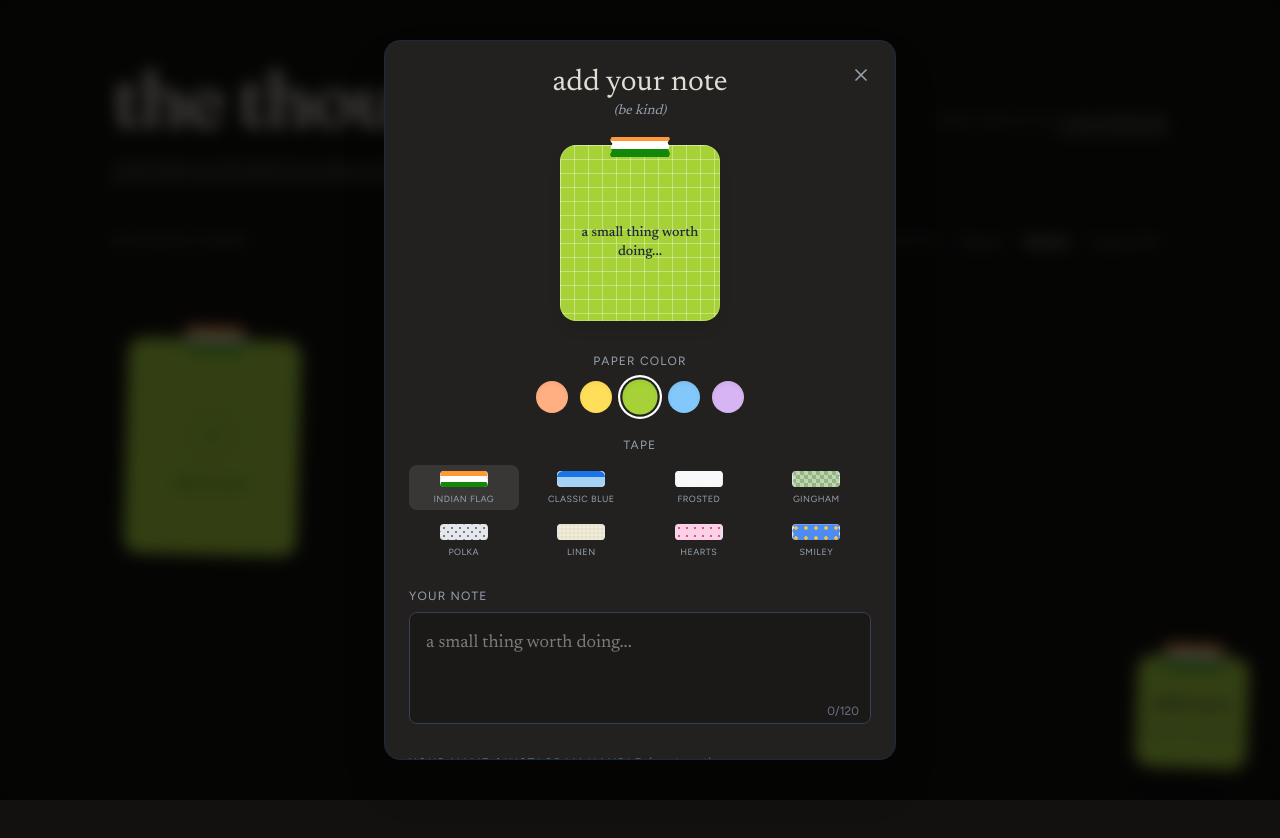
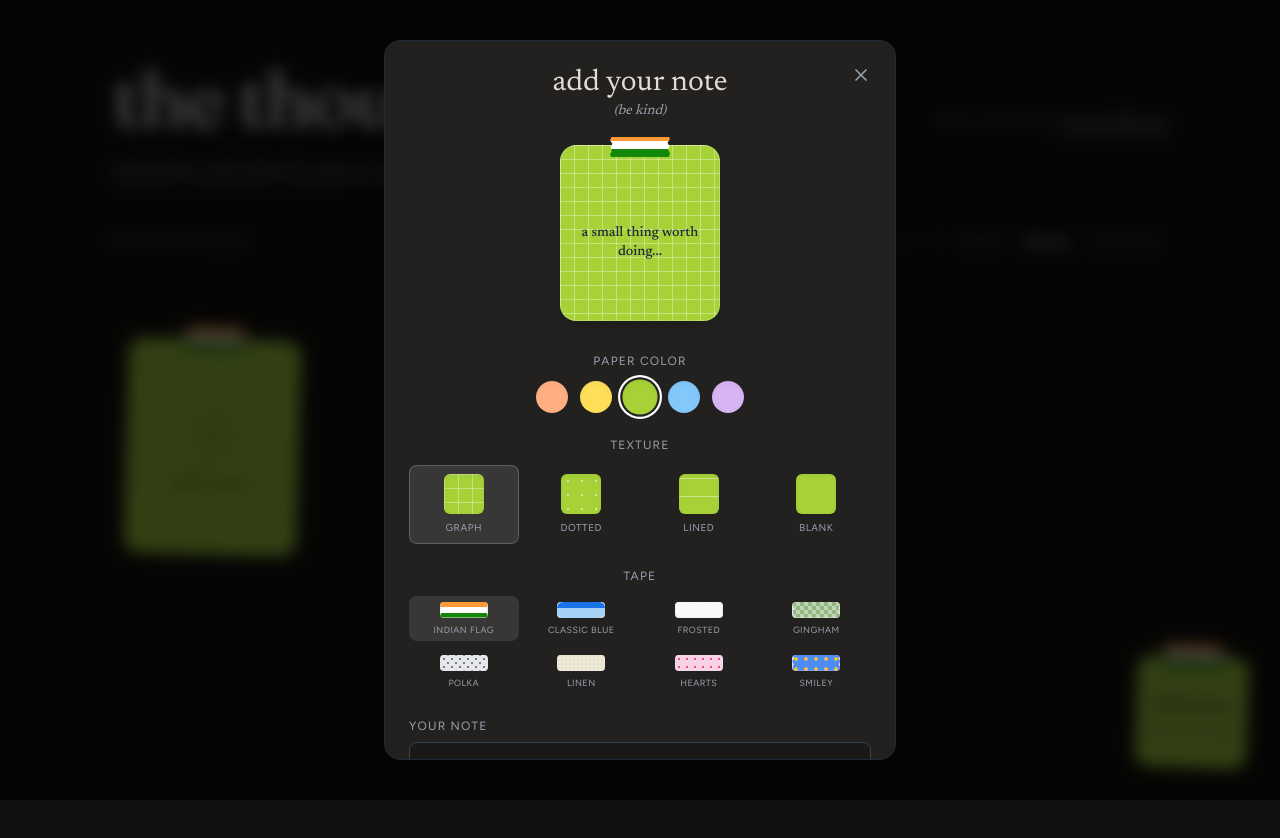
Before and after one commit to codewithdhruba01/YourThought, a React (Vite) app: page / in a window 1280 px wide. Both pictures are taken after a click on the button "add yours". Shown: the top 838 px of the page. Built offline with nearby package versions, Linux system fonts and the light colour scheme.

Commit message:
Add paper texture selection and styling to AddThoughtModal, ThoughtCard, and ThoughtWall components

```diff
--- a/src/components/AddThoughtModal.tsx
+++ b/src/components/AddThoughtModal.tsx
@@ -3,7 +3,8 @@ import { X } from 'lucide-react';
 import { motion, AnimatePresence } from 'framer-motion';
 import clsx from 'clsx';
 import { v4 as uuidv4 } from 'uuid';
-import type { PaperColor, TapeType, Thought } from '../types';
+import type { PaperColor, TapeType, PaperTexture, Thought } from '../types';
+import { getTextureStyle } from '../utils/styles';
 
 interface AddThoughtModalProps {
   isOpen: boolean;
@@ -17,6 +18,13 @@ const PAPER_COLORS: { id: PaperColor; hex: string }[] = [
   { id: 'green', hex: '#A6D238' },
   { id: 'blue', hex: '#82C8FA' },
   { id: 'lavender', hex: '#D7B4F3' },
+];
+
+const TEXTURE_TYPES: { id: PaperTexture; label: string }[] = [
+  { id: 'grid', label: 'Graph' },
+  { id: 'dots', label: 'Dotted' },
+  { id: 'lines', label: 'Lined' },
+  { id: 'blank', label: 'Blank' },
 ];
 
 const TAPE_TYPES: { id: TapeType; label: string }[] = [
@@ -35,6 +43,7 @@ export function AddThoughtModal({ isOpen, onClose, onSubmit }: AddThoughtModalPr
   const [author, setAuthor] = useState('');
   const [paperColor, setPaperColor] = useState<PaperColor>('green');
   const [tape, setTape] = useState<TapeType>('india');
+  const [texture, setTexture] = useState<PaperTexture>('grid');
 
   // Reset form when opened
   useEffect(() => {
@@ -43,6 +52,7 @@ export function AddThoughtModal({ isOpen, onClose, onSubmit }: AddThoughtModalPr
       setAuthor('');
       setPaperColor('green');
       setTape('india');
+      setTexture('grid');
     }
   }, [isOpen]);
 
@@ -57,6 +67,7 @@ export function AddThoughtModal({ isOpen, onClose, onSubmit }: AddThoughtModalPr
       createdAt: Date.now(),
       paperColor,
       tape,
+      texture,
       rotation: (Math.random() * 3) - 1.5,
     };
 
@@ -116,12 +127,8 @@ export function AddThoughtModal({ isOpen, onClose, onSubmit }: AddThoughtModalPr
                   className="relative w-40 h-44 p-4 pt-8 flex flex-col items-center justify-center text-center rounded-2xl"
                   style={{
                     backgroundColor: previewColorClasses[paperColor],
-                    backgroundImage: `
-                      linear-gradient(rgba(255, 255, 255, 0.35) 1px, transparent 1px),
-                      linear-gradient(90deg, rgba(255, 255, 255, 0.35) 1px, transparent 1px)
-                    `,
-                    backgroundSize: '14px 14px',
-                    boxShadow: '0 8px 16px -4px rgba(0,0,0,0.15), inset 0 0 0 1px rgba(255,255,255,0.2)'
+                    boxShadow: '0 8px 16px -4px rgba(0,0,0,0.15), inset 0 0 0 1px rgba(255,255,255,0.2)',
+                    ...getTextureStyle(texture, true)
                   }}
                 >
                   {/* Tape */}
@@ -157,7 +164,33 @@ export function AddThoughtModal({ isOpen, onClose, onSubmit }: AddThoughtModalPr
                   </div>
                 </div>
 
-
+                {/* Paper Texture */}
+                <div>
+                  <label className="block text-xs font-sans tracking-widest text-gray-400 uppercase mb-3 text-center">
+                    Texture
+                  </label>
+                  <div className="grid grid-cols-4 gap-2">
+                    {TEXTURE_TYPES.map((t) => (
+                      <button
+                        key={t.id}
+                        onClick={() => setTexture(t.id)}
+                        className={clsx(
+                          "flex flex-col items-center justify-center p-2 rounded-lg transition-colors border border-transparent",
+                          texture === t.id ? "bg-white/10 border-white/20" : "hover:bg-white/5"
+                        )}
+                      >
+                        <div
+                          className="w-10 h-10 mb-2 relative rounded-md shadow-inner bg-[var(--color-paper-cream)]"
+                          style={{
+                            backgroundColor: previewColorClasses[paperColor],
+                            ...getTextureStyle(t.id, true)
+                          }}
+                        />
+                        <span className="text-[10px] uppercase tracking-wider text-gray-400 text-center leading-tight">{t.label}</span>
+                      </button>
+                    ))}
+                  </div>
+                </div>
 
                 {/* Tape Type */}
                 <div>
--- a/src/components/FloatingAddButton.tsx
+++ b/src/components/FloatingAddButton.tsx
@@ -1,4 +1,5 @@
 import { Pencil } from 'lucide-react';
+import { getTextureStyle } from '../utils/styles';
 
 interface FloatingAddButtonProps {
   onClick: () => void;
@@ -15,12 +16,8 @@ export function FloatingAddButton({ onClick }: FloatingAddButtonProps) {
         className="relative w-28 h-28 rounded-2xl flex flex-col items-center justify-center transform rotate-2 group-hover:rotate-0 group-hover:-translate-y-1.25 transition-all duration-300"
         style={{
           backgroundColor: '#A6D238',
-          backgroundImage: `
-            linear-gradient(rgba(255, 255, 255, 0.35) 1px, transparent 1px),
-            linear-gradient(90deg, rgba(255, 255, 255, 0.35) 1px, transparent 1px)
-          `,
-          backgroundSize: '14px 14px',
-          boxShadow: '0 8px 16px -4px rgba(0,0,0,0.15), inset 0 0 0 1px rgba(255,255,255,0.2)'
+          boxShadow: '0 8px 16px -4px rgba(0,0,0,0.15), inset 0 0 0 1px rgba(255,255,255,0.2)',
+          ...getTextureStyle('grid', true)
         }}
       >
         {/* Tape */}
--- a/src/components/ThoughtCard.tsx
+++ b/src/components/ThoughtCard.tsx
@@ -2,6 +2,7 @@ import { useState } from 'react';
 import { Heart } from 'lucide-react';
 import clsx from 'clsx';
 import type { Thought } from '../types';
+import { getTextureStyle } from '../utils/styles';
 
 interface ThoughtCardProps {
   thought: Thought;
@@ -40,12 +41,8 @@ export function ThoughtCard({ thought, onLikeToggle }: ThoughtCardProps) {
         )}
         style={{
           backgroundColor: colorClasses[thought.paperColor] || '#A6D238',
-          backgroundImage: `
-            linear-gradient(rgba(255, 255, 255, 0.35) 1px, transparent 1px),
-            linear-gradient(90deg, rgba(255, 255, 255, 0.35) 1px, transparent 1px)
-          `,
-          backgroundSize: '18px 18px',
-          boxShadow: '0 8px 16px -4px rgba(0,0,0,0.15), inset 0 0 0 1px rgba(255,255,255,0.2)'
+          boxShadow: '0 8px 16px -4px rgba(0,0,0,0.15), inset 0 0 0 1px rgba(255,255,255,0.2)',
+          ...getTextureStyle(thought.texture)
         }}
       >
         {/* Tape */}
--- a/src/components/ThoughtWall.tsx
+++ b/src/components/ThoughtWall.tsx
@@ -2,6 +2,7 @@ import { AnimatePresence, motion } from 'framer-motion';
 import { Plus } from 'lucide-react';
 import { ThoughtCard } from './ThoughtCard';
 import type { Thought } from '../types';
+import { getTextureStyle } from '../utils/styles';
 
 interface ThoughtWallProps {
   thoughts: Thought[];
@@ -50,12 +51,8 @@ export function ThoughtWall({ thoughts, onLikeToggle, onAddClick }: ThoughtWallP
                   className="relative w-[86%] h-[86%] flex flex-col items-center justify-center text-center rounded-2xl group-hover:-translate-y-1.25 group-hover:rotate-0 transition-transform duration-[0.4s] ease-out"
                   style={{
                     backgroundColor: '#A6D238',
-                    backgroundImage: `
-                      linear-gradient(rgba(255, 255, 255, 0.35) 1px, transparent 1px),
-                      linear-gradient(90deg, rgba(255, 255, 255, 0.35) 1px, transparent 1px)
-                    `,
-                    backgroundSize: '18px 18px',
-                    boxShadow: '0 8px 16px -4px rgba(0,0,0,0.15), inset 0 0 0 1px rgba(255,255,255,0.2)'
+                    boxShadow: '0 8px 16px -4px rgba(0,0,0,0.15), inset 0 0 0 1px rgba(255,255,255,0.2)',
+                    ...getTextureStyle('grid')
                   }}
                 >
                   {/* Tape */}
--- a/src/types.ts
+++ b/src/types.ts
@@ -1,5 +1,6 @@
 export type PaperColor = 'peach' | 'yellow' | 'green' | 'blue' | 'lavender';
 export type TapeType = 'frosted' | 'gingham' | 'polka' | 'linen' | 'hearts' | 'smiley' | 'stars' | 'classic' | 'india';
+export type PaperTexture = 'grid' | 'dots' | 'lines' | 'blank';
 
 export type Thought = {
   id: string;
@@ -9,5 +10,6 @@ export type Thought = {
   createdAt: number;
   paperColor: PaperColor;
   tape: TapeType;
+  texture?: PaperTexture;
   rotation: number;
 };
--- /dev/null
+++ b/src/utils/styles.ts
@@ -0,0 +1,34 @@
+import type { PaperTexture } from '../types';
+
+export const getTextureStyle = (texture: PaperTexture = 'grid', isPreview = false) => {
+  const scale = isPreview ? 14 : 18; // Slightly smaller scale for modal preview
+  const lineScale = isPreview ? 18 : 24;
+
+  switch (texture) {
+    case 'grid':
+      return {
+        backgroundImage: `
+          linear-gradient(rgba(255, 255, 255, 0.35) 1px, transparent 1px),
+          linear-gradient(90deg, rgba(255, 255, 255, 0.35) 1px, transparent 1px)
+        `,
+        backgroundSize: `${scale}px ${scale}px`,
+      };
+    case 'dots':
+      return {
+        backgroundImage: 'radial-gradient(rgba(255, 255, 255, 0.5) 1.5px, transparent 1.5px)',
+        backgroundSize: `${scale}px ${scale}px`,
+        backgroundPosition: '0 0',
+      };
+    case 'lines':
+      return {
+        backgroundImage: 'linear-gradient(rgba(255, 255, 255, 0.4) 1.5px, transparent 1.5px)',
+        backgroundSize: `100% ${lineScale}px`,
+        backgroundPosition: '0 4px',
+      };
+    case 'blank':
+    default:
+      return {
+        backgroundImage: 'none',
+      };
+  }
+};
```
